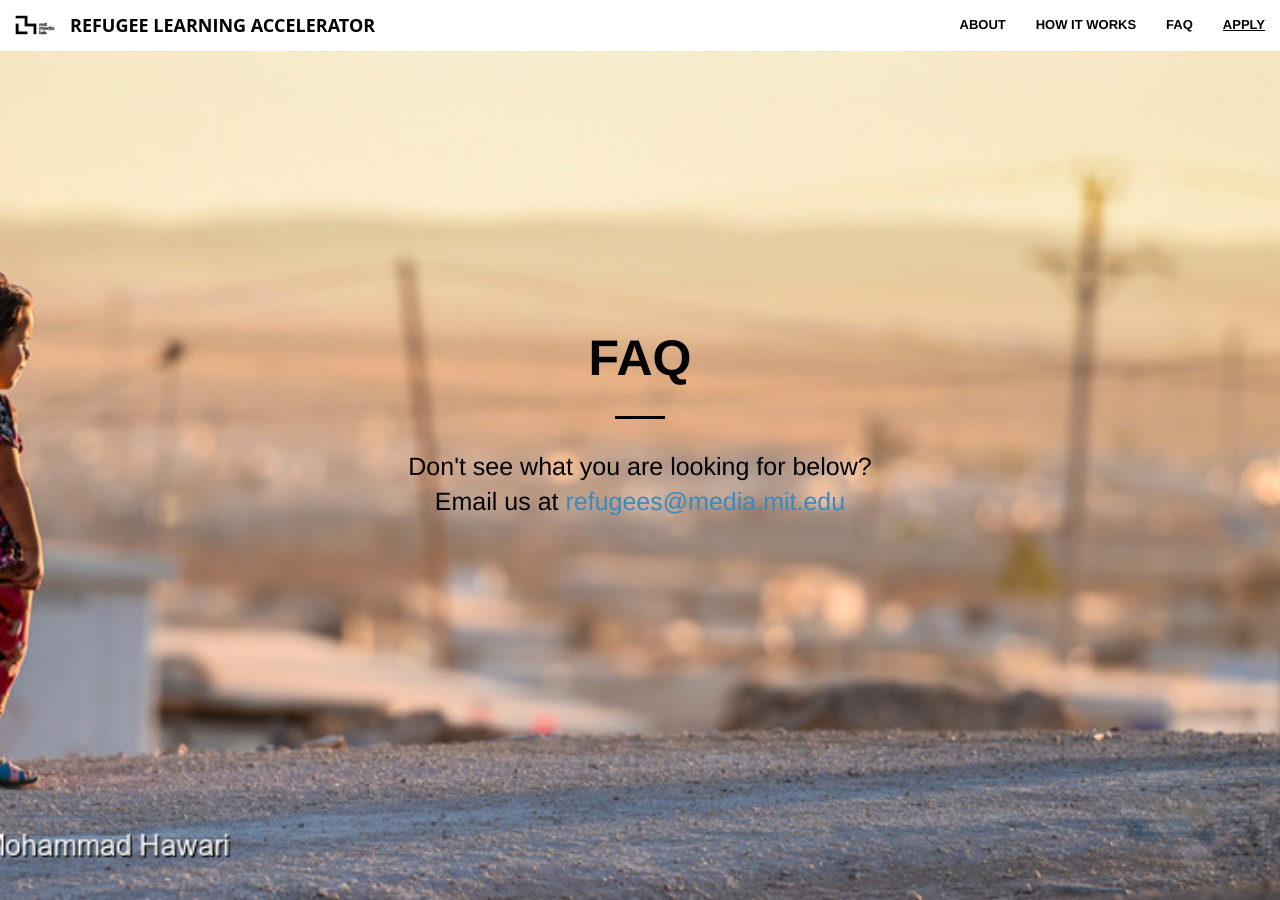
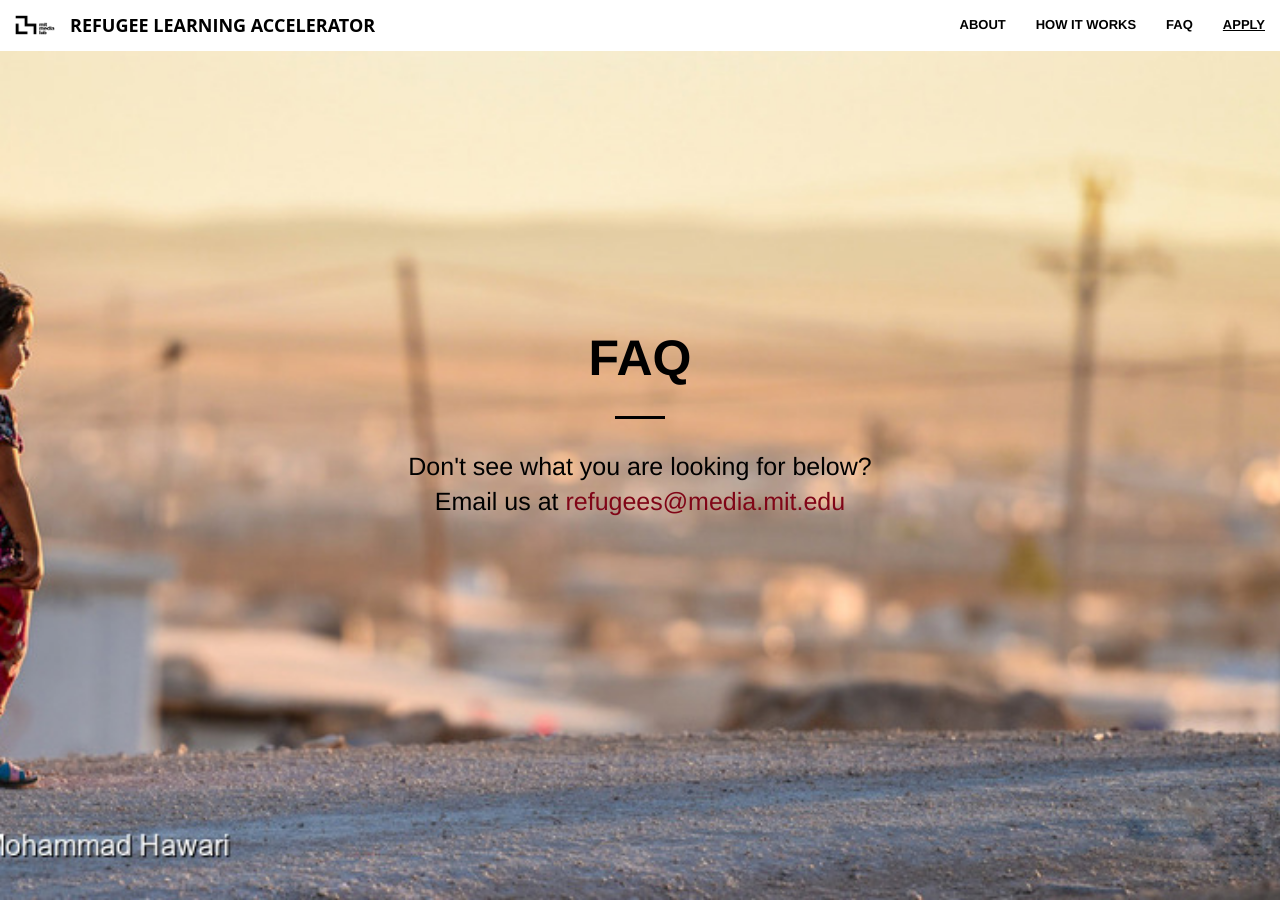
Before and after one commit to Refugee-Learning-Accelerator/Refugee-Learning-Accelerator.github.io, a Jekyll site: the page FAQ/index.html, which Jekyll copies as it is, in a window 1280 px wide and 900 px high. Built offline with Jekyll 4.4.1, drawn with Linux system fonts in a browser that asks for light colours; nearby versions of some CDN libraries.

Commit message:
Update index.html

```diff
--- a/FAQ/index.html
+++ b/FAQ/index.html
@@ -45,7 +45,7 @@
           <div class="header-content-inner">
               <h1 id="homeHeading">FAQ</h1>
 					   <hr>
-				  <p style="color: #000000">Don't see what you are looking for below?<br>Email us at <a class="class2" href="mailto:refugees@media.mit.edu">refugees@media.mit.edu</a></p>
+				  <p style="color: #000000">Don't see what you are looking for below?<br>Email us at <a class="class2" style="color: #800517" href="mailto:refugees@media.mit.edu">refugees@media.mit.edu</a></p>
 																  </div>
 																  </div>
 																  </header>
```
